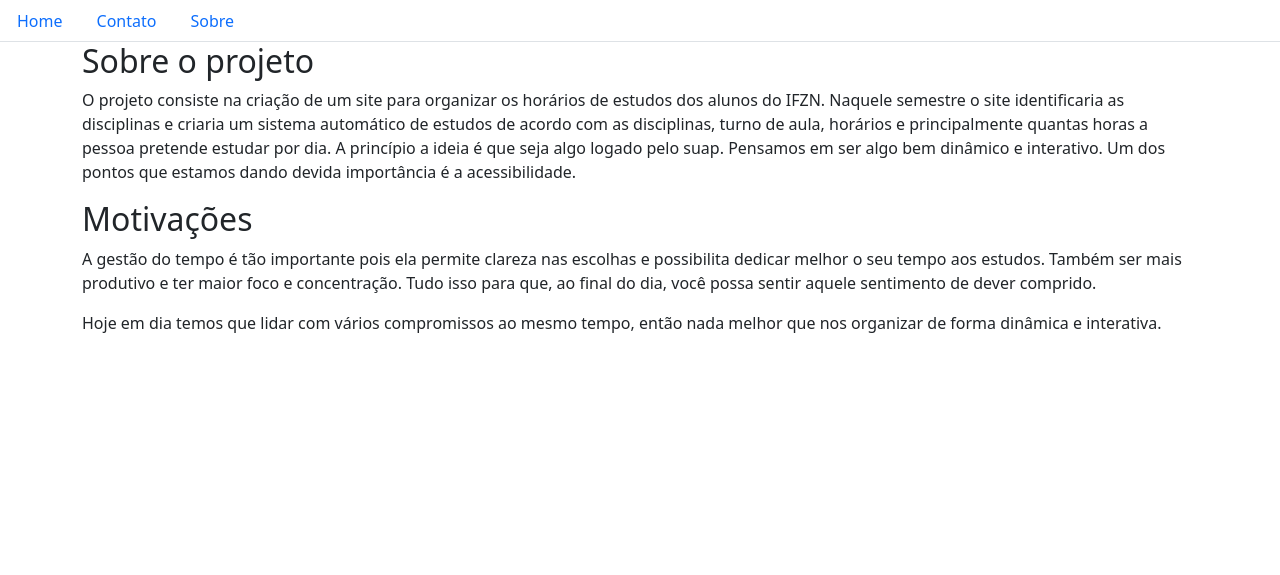
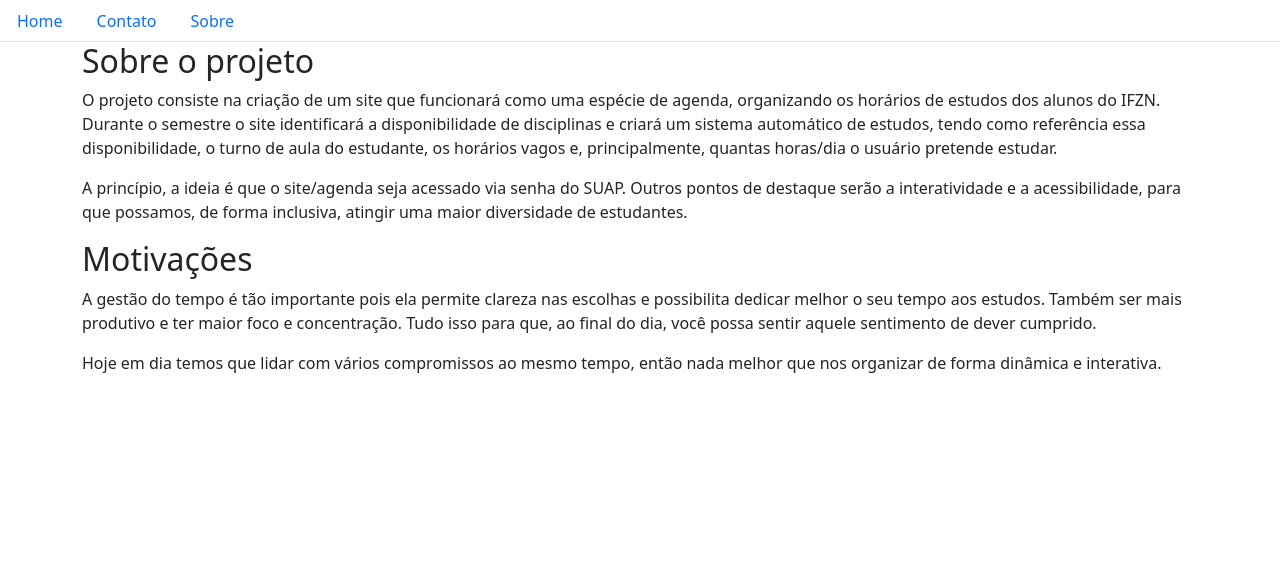
Before and after one commit to adrielsantossss/organizacao-e-gestao-de-tempo, a Flask app: page /sobre in a window 1280 px wide. Shown: the top 575 px of the page. Run offline with Flask 2, Linux system fonts and the light colour scheme; parts of the project's set-up code (start-up, migrations or seed data) failed here and were passed over.

Commit message:
Update sobre.html

```diff
--- a/app/templates/sobre.html
+++ b/app/templates/sobre.html
@@ -4,10 +4,11 @@
 
 <div class="container">
     <h2>Sobre o projeto</h2>
-    <p>O projeto consiste na criação de um site para organizar os horários de estudos dos alunos do IFZN. Naquele semestre o site identificaria as disciplinas e criaria um sistema automático de estudos de acordo com as disciplinas, turno de aula, horários  e principalmente quantas horas a pessoa pretende estudar por dia. A princípio a ideia é que seja algo logado pelo suap. Pensamos em ser algo bem dinâmico e interativo. Um dos pontos que estamos dando devida importância é a acessibilidade.</p>
+    <p>O projeto consiste na criação de um site que funcionará como uma espécie de agenda, organizando os horários de estudos dos alunos do IFZN. Durante o semestre o site identificará a disponibilidade de disciplinas e criará um sistema automático de estudos, tendo como referência essa disponibilidade, o turno de aula do estudante, os horários vagos e, principalmente, quantas horas/dia o usuário pretende estudar.</p>
+    <p>A princípio, a ideia é que o site/agenda seja acessado via senha do SUAP. Outros pontos de destaque serão a interatividade e a acessibilidade, para que possamos, de forma inclusiva, atingir uma maior diversidade de estudantes.</p>
 
     <h2>Motivações</h2>
-    <p>A gestão do tempo é tão importante pois ela permite clareza nas escolhas e possibilita dedicar melhor o seu tempo aos estudos. Também ser mais produtivo e ter maior foco e concentração. Tudo isso para que, ao final do dia, você possa sentir aquele sentimento de dever comprido.</p>
+    <p>A gestão do tempo é tão importante pois ela permite clareza nas escolhas e possibilita dedicar melhor o seu tempo aos estudos. Também ser mais produtivo e ter maior foco e concentração. Tudo isso para que, ao final do dia, você possa sentir aquele sentimento de dever cumprido.</p>
     <p>Hoje em dia temos que lidar com vários compromissos ao mesmo tempo, então nada melhor que nos organizar de forma dinâmica e interativa.</p>
 
     <h2></h2>
```
